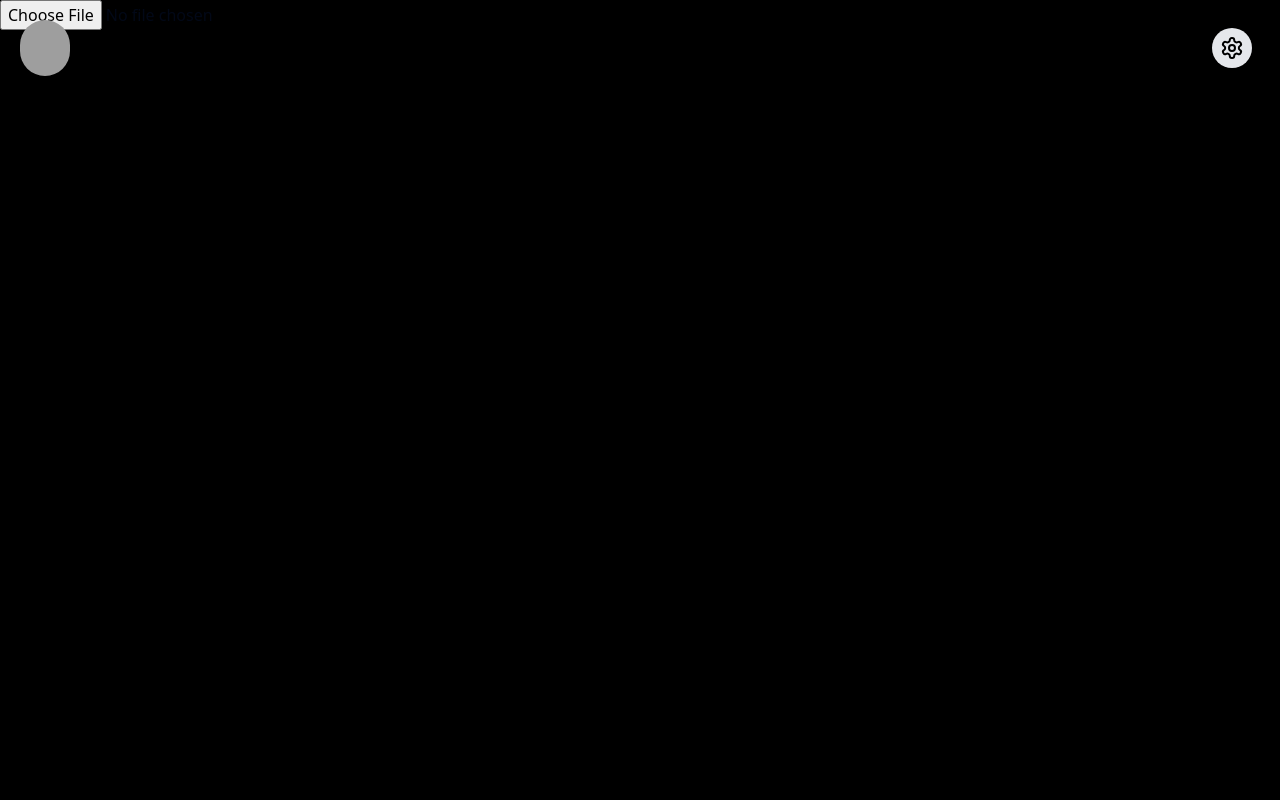
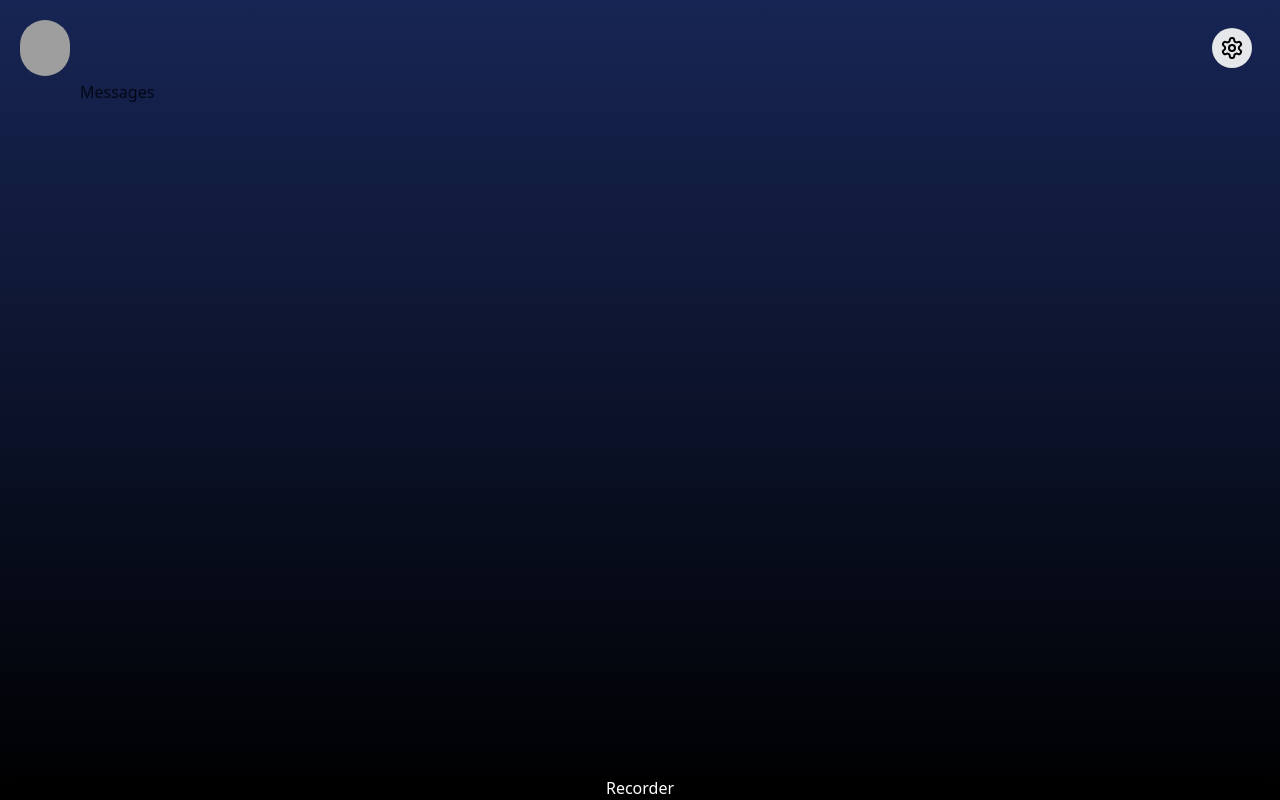
Before and after one commit to AayushMohan/ai-assistant, a Next.js app: page / in a window 1280 px wide. Built offline with nearby package versions, Linux system fonts and the light colour scheme; grey boxes are pictures that could not be loaded.

Commit message:
Add Messages and Recorder components

```diff
--- a/app/page.tsx
+++ b/app/page.tsx
@@ -1,3 +1,5 @@
+import Messages from "@/components/Messages";
+import Recorder from "@/components/Recorder";
 import { SettingsIcon } from "lucide-react";
 import Image from "next/image";
 
@@ -22,15 +24,15 @@ export default function Home() {
       {/* Form */}
       <form className="flex flex-col bg-black">
         <div className="flex-1 bg-gradient-to-b from-blue-950 to-black">
-          {/* Messages */}
+          <Messages />
         </div>
 
         {/* Hidden Fields */}
-        <input type="file" />
+        <input type="file" hidden />
         <button type="submit" hidden />
 
         <div className="fixed bottom-0 w-full overflow-hidden bg-black rounded-t-3xl">
-          {/* Recorder */}
+          <Recorder />
 
           <div>{/* Voice Synthesizer - output of the assistant voice */}</div>
         </div>
--- /dev/null
+++ b/components/Messages.tsx
@@ -0,0 +1,9 @@
+import React from "react";
+
+type Props = {};
+
+const Messages = (props: Props) => {
+  return <div className="flex flex-col min-h-screen p-20">Messages</div>;
+};
+
+export default Messages;
--- /dev/null
+++ b/components/Recorder.tsx
@@ -0,0 +1,11 @@
+import React from "react";
+
+type Props = {};
+
+const Recorder = (props: Props) => {
+  return (
+    <div className="flex items-center justify-center text-white">Recorder</div>
+  );
+};
+
+export default Recorder;
```
